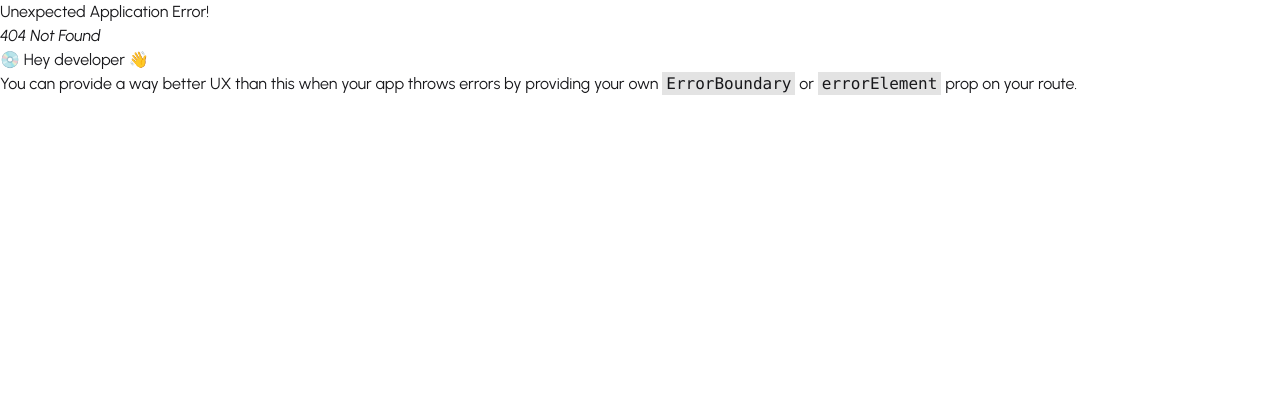
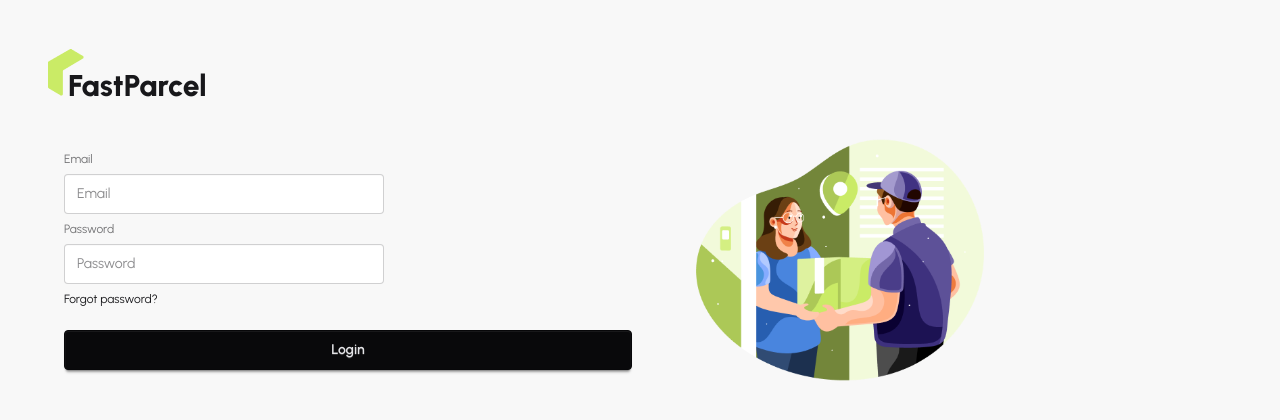
Before and after one commit to aalihasan/fast-parcel-client, a React app: page /login in a window 1280 px wide. Before the commit this address had no page. Shown: the top 420 px of the page. Built offline with nearby package versions, Linux system fonts and the light colour scheme; the HTML template or start-up script is replaced by a standard one.

Commit message:
setup the react hook form in login page

```diff
--- a/package.json
+++ b/package.json
@@ -15,6 +15,7 @@
     "react": "^19.1.0",
     "react-dom": "^19.1.0",
     "react-fast-marquee": "^1.6.5",
+    "react-hook-form": "^7.58.1",
     "react-icons": "^5.5.0",
     "react-responsive-carousel": "^3.2.23",
     "react-router": "^7.6.2",
--- /dev/null
+++ b/src/layouts/AuthLayout.jsx
@@ -0,0 +1,25 @@
+import React from 'react';
+import { Outlet } from 'react-router';
+
+import authImg from '../assets/image/authImage.png'
+import FastLogo from '../pages/shared/FastLogo';
+
+const AuthLayout = () => {
+  return (
+    <div className="p-12 bg-base-200 ">
+      <div>
+        <FastLogo></FastLogo>
+      </div>
+      <div className="hero-content  flex-col lg:flex-row-reverse">
+        <div className='flex-1'>
+          <img src={authImg} className="max-w-sm rounded-lg " />
+        </div>
+        <div className="flex-1 b">
+          <Outlet></Outlet>
+        </div>
+      </div>
+    </div>
+  );
+};
+
+export default AuthLayout;
--- /dev/null
+++ b/src/pages/Authentication/login/Login.jsx
@@ -0,0 +1,46 @@
+import React from 'react';
+import { useForm } from 'react-hook-form';
+
+const Login = () => {
+
+  const {
+    register,
+    handleSubmit
+
+  } = useForm();
+
+  const onSubmit = data => {
+  console.log(data);
+}
+
+  return (
+    <div>
+      <form onSubmit={handleSubmit(onSubmit)}>
+        <fieldset className="fieldset">
+          <label className="label">Email</label>
+          <input
+            type="email"
+            {...register('email')}
+            className="input"
+            placeholder="Email"
+          />
+
+          <label className="label">Password</label>
+          <input type="password"
+            {...register('password', {
+              required: true,
+              minLength: 6
+            })} className="input" placeholder="Password" />
+
+          <div>
+            <a className="link link-hover">Forgot password?</a>
+          </div>
+
+          <button className="btn btn-neutral mt-4">Login</button>
+        </fieldset>
+      </form>
+    </div>
+  );
+};
+
+export default Login;
--- a/src/router/router.jsx
+++ b/src/router/router.jsx
@@ -1,6 +1,8 @@
 import { createBrowserRouter } from 'react-router';
 import RootLayout from '../layouts/RootLayout';
 import Home from '../pages/Home/Home';
+import AuthLayout from '../layouts/AuthLayout';
+import Login from '../pages/Authentication/login/Login';
 
 
 export const router = createBrowserRouter([
@@ -14,4 +16,15 @@
       }
     ]
   },
+  {
+    path: '/',
+    Component: AuthLayout,
+    children: [
+      {
+        path: 'login',
+        Component:Login
+      }
+    ]
+
+  }
 ]);
```
Also changed, not shown: 1 other file (tests, documents, lock files or other folders).
